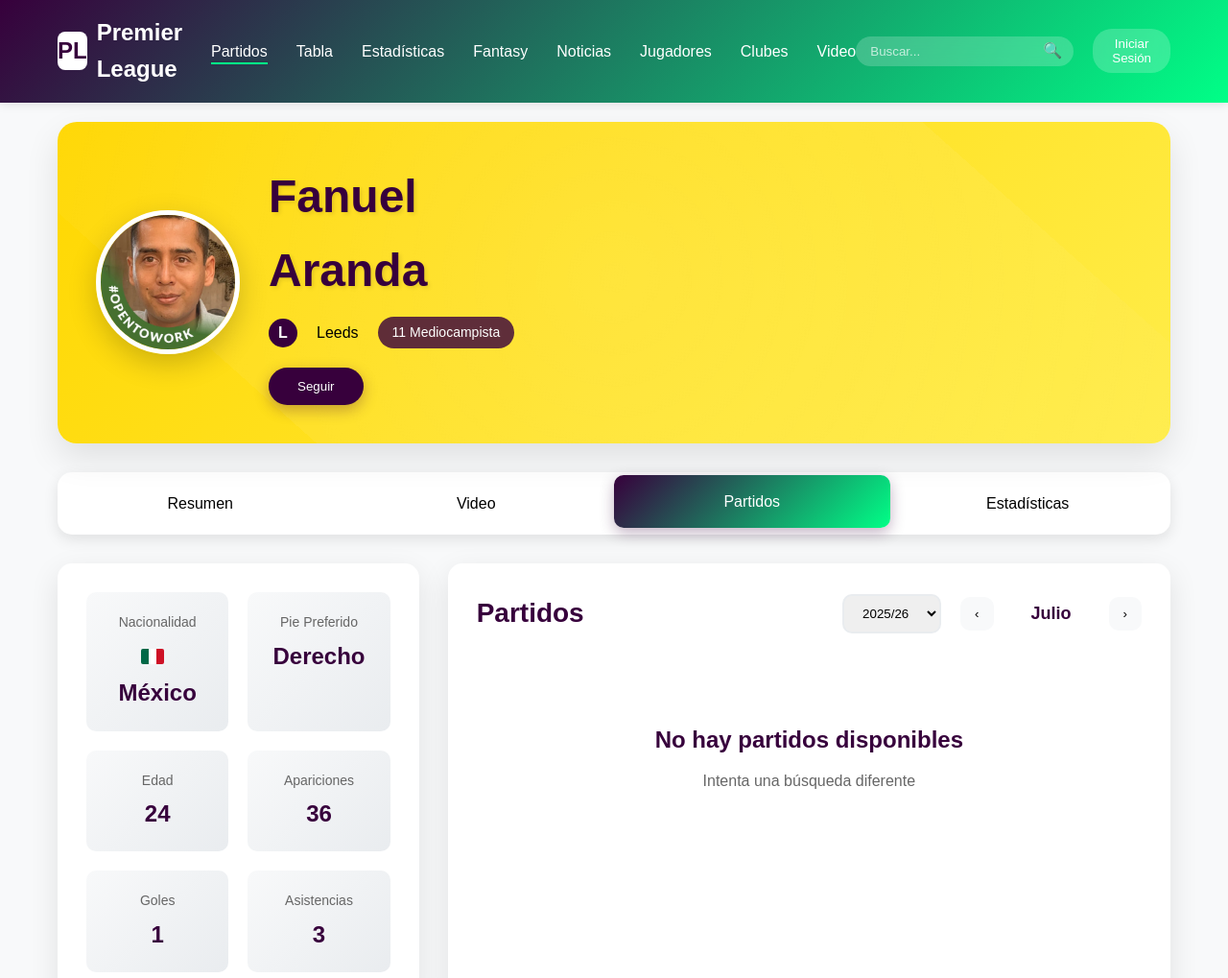
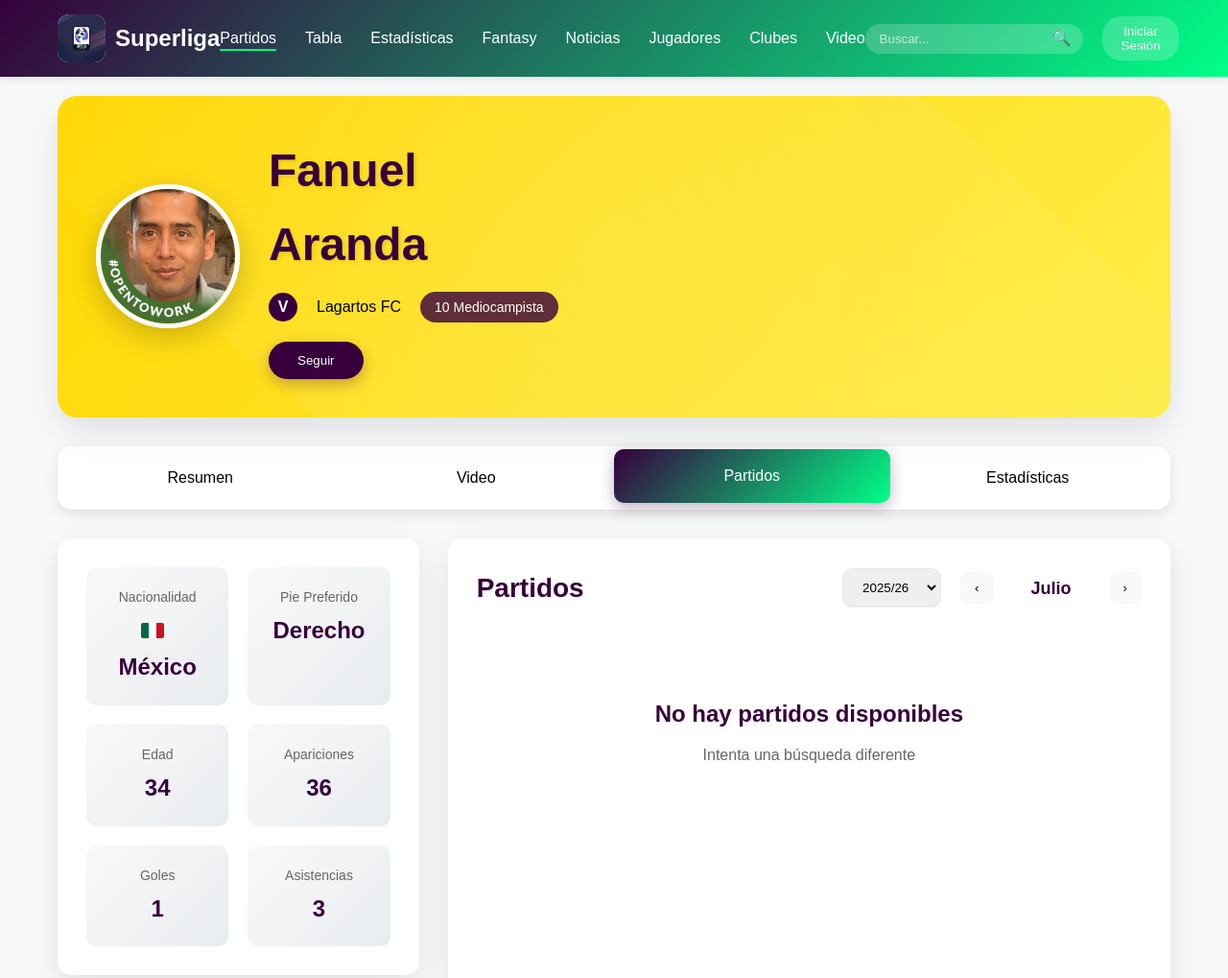
Before and after one commit to agarciap91/test-page, a plain HTML site: page index.html in a window 1280 px wide. Shown: the top 1019 px of the page at 96% size. Drawn offline with Linux system fonts and the light colour scheme.

Commit message:
Update index.html

```diff
--- a/index.html
+++ b/index.html
@@ -3,7 +3,7 @@
 <head>
     <meta charset="UTF-8">
     <meta name="viewport" content="width=device-width, initial-scale=1.0">
-    <title>Fanuel Aranda - Premier League</title>
+    <title>Fanuel Aranda - Superliga de Fútbol Valores</title>
     <style>
         * {
             margin: 0;
@@ -46,15 +46,22 @@
         }
 
         .logo-icon {
-            width: 40px;
-            height: 40px;
+            width: 50px;
+            height: 50px;
             background: white;
-            border-radius: 8px;
+            border-radius: 12px;
             display: flex;
             align-items: center;
             justify-content: center;
             color: #37003c;
             font-weight: bold;
+            overflow: hidden;
+        }
+
+        .logo-icon img {
+            width: 100%;
+            height: 100%;
+            object-fit: contain;
         }
 
         .nav-menu {
@@ -518,8 +525,10 @@
     <header class="header">
         <div class="header-content">
             <div class="logo">
-                <div class="logo-icon">PL</div>
-                <span>Premier League</span>
+                <div class="logo-icon">
+                    <img src="superliga-logo.png" alt="Superliga">
+                </div>
+                <span>Superliga</span>
             </div>
             <nav>
                 <ul class="nav-menu">
@@ -554,9 +563,9 @@
                 <div class="player-info">
                     <h1>Fanuel<br>Aranda</h1>
                     <div class="player-details">
-                        <div class="team-badge">L</div>
-                        <span>Leeds</span>
-                        <div class="position-badge">11 Mediocampista</div>
+                        <div class="team-badge">V</div>
+                        <span>Lagartos FC</span>
+                        <div class="position-badge">10 Mediocampista</div>
                     </div>
                     <button class="follow-btn">Seguir</button>
                 </div>
@@ -590,7 +599,7 @@
                         </div>
                         <div class="stat-item">
                             <div class="stat-label">Edad</div>
-                            <div class="stat-value">24</div>
+                            <div class="stat-value">34</div>
                         </div>
                         <div class="stat-item">
                             <div class="stat-label">Apariciones</div>
```
